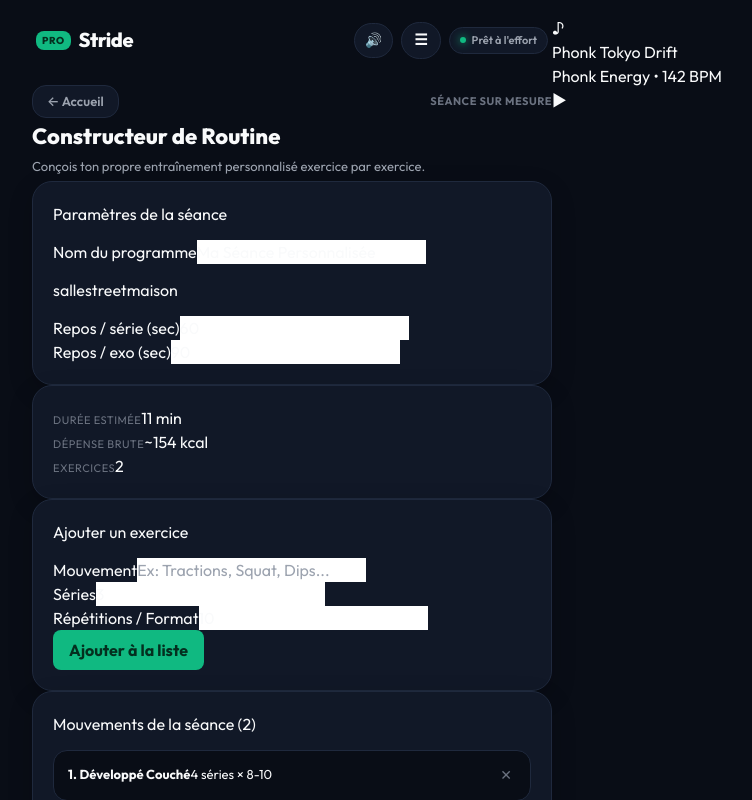
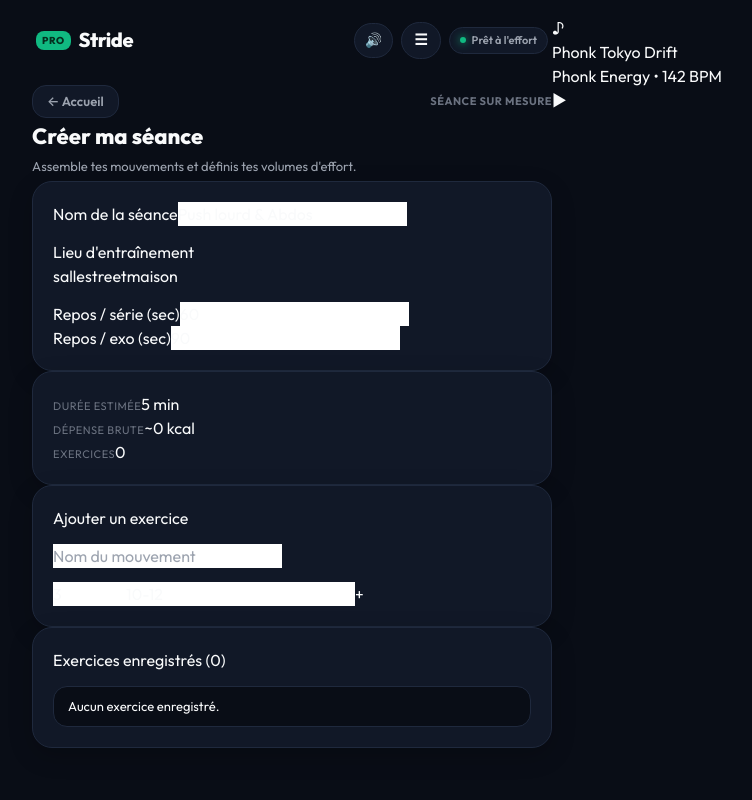
Before and after one commit to louismarembaud035-source/Stride.com, a Next.js app: page /builder in a window 1280 px wide. Shown: the top 800 px of the page, without its empty margins (263-1015 px from the left). Built offline with nearby package versions, Linux system fonts and the light colour scheme.

Commit message:
Update page.tsx

```diff
--- a/app/builder/page.tsx
+++ b/app/builder/page.tsx
@@ -11,19 +11,16 @@ interface CustomExercise {
 }
 
 export default function CustomWorkoutBuilder() {
-  const [workoutTitle, setWorkoutTitle] = useState('Ma Séance Personnalisée');
+  const [workoutTitle, setWorkoutTitle] = useState('Push lourd & Abdos');
   const [workoutLieu, setWorkoutLieu] = useState<'salle' | 'street' | 'maison'>('salle');
   const [reposSerie, setReposSerie] = useState<number>(60);
   const [reposExo, setReposExo] = useState<number>(90);
 
-  const [exercises, setExercises] = useState<CustomExercise[]>([
-    { id: '1', nom: 'Développé Couché', series: 4, reps: '8-10' },
-    { id: '2', nom: 'Écartés Poulie Vis-à-Vis', series: 3, reps: '12-15' },
-  ]);
+  const [exercises, setExercises] = useState<CustomExercise[]>([]);
 
   const [exoName, setExoName] = useState('');
   const [exoSeries, setExoSeries] = useState<number>(3);
-  const [exoReps, setExoReps] = useState<string>('10');
+  const [exoReps, setExoReps] = useState<string>('10-12');
 
   const handleAddExercise = (e: React.FormEvent) => {
     e.preventDefault();
@@ -39,14 +36,13 @@ export default function CustomWorkoutBuilder() {
     setExercises([...exercises, newExo]);
     setExoName('');
     setExoSeries(3);
-    setExoReps('10');
+    setExoReps('10-12');
   };
 
   const handleRemoveExo = (id: string) => {
     setExercises(exercises.filter(e => e.id !== id));
   };
 
-  // Calcul dynamique des métriques
   let totalSeconds = 0;
   let totalSets = 0;
   exercises.forEach((exo, idx) => {
@@ -76,57 +72,60 @@ export default function CustomWorkoutBuilder() {
       </div>
 
       <div className="screen-heading">
-        <h2>Constructeur de Routine</h2>
-        <p>Conçois ton propre entraînement personnalisé exercice par exercice.</p>
+        <h2>Créer ma séance</h2>
+        <p>Assemble tes mouvements et définis tes volumes d'effort.</p>
       </div>
 
-      {/* Paramètres généraux de la séance */}
-      <div className="modern-card flex flex-col gap-3">
-        <h3 className="text-sm font-bold">Paramètres de la séance</h3>
-
-        <div className="flex flex-col gap-1">
-          <label className="text-xs font-semibold text-[var(--text-secondary)]">Nom du programme</label>
+      {/* Paramètres de la séance */}
+      <div className="modern-card flex flex-col gap-4">
+        <div className="flex flex-col gap-1.5">
+          <label className="text-xs font-bold text-slate-300">Nom de la séance</label>
           <input
             type="text"
             value={workoutTitle}
             onChange={(e) => setWorkoutTitle(e.target.value)}
-            className="bg-[var(--bg-core)] border border-[var(--border-subtle)] text-[var(--text-primary)] p-2.5 rounded-[var(--radius-sm)] text-xs outline-none focus:border-[var(--brand-cyan)]"
+            placeholder="Ex. : Push lourd & Abdos"
+            className="w-full bg-slate-950 border border-slate-800 rounded-2xl p-3.5 text-xs text-white outline-none focus:border-cyan-400 transition-all placeholder:text-slate-600"
           />
         </div>
 
+        <div className="flex flex-col gap-1.5">
+          <label className="text-xs font-bold text-slate-300">Lieu d'entraînement</label>
           <div className="grid grid-cols-3 gap-2">
             {(['salle', 'street', 'maison'] as const).map(l => (
               <button
                 key={l}
+                type="button"
                 onClick={() => setWorkoutLieu(l)}
-              className={`py-2 text-xs font-bold uppercase rounded-[var(--radius-sm)] border transition-all ${
+                className={`py-2.5 text-xs font-bold uppercase rounded-xl border transition-all ${
                   workoutLieu === l
-                  ? 'bg-[var(--brand-cyan)] text-[#04202c] border-[var(--brand-cyan)]'
-                  : 'bg-[var(--bg-core)] text-[var(--text-secondary)] border-[var(--border-subtle)]'
+                    ? 'bg-emerald-400 text-slate-950 border-emerald-400 shadow-md shadow-emerald-400/20'
+                    : 'bg-slate-950 text-slate-400 border-slate-800 hover:border-slate-700'
                 }`}
               >
                 {l}
               </button>
             ))}
           </div>
+        </div>
 
-        <div className="grid grid-cols-2 gap-3 mt-1">
-          <div className="flex flex-col gap-1">
-            <label className="text-xs font-semibold text-[var(--text-secondary)]">Repos / série (sec)</label>
+        <div className="grid grid-cols-2 gap-3">
+          <div className="flex flex-col gap-1.5">
+            <label className="text-xs font-bold text-slate-300">Repos / série (sec)</label>
             <input
               type="number"
               value={reposSerie}
               onChange={(e) => setReposSerie(parseInt(e.target.value) || 30)}
-              className="bg-[var(--bg-core)] border border-[var(--border-subtle)] text-[var(--text-primary)] p-2 rounded-[var(--radius-sm)] text-xs outline-none"
+              className="w-full bg-slate-950 border border-slate-800 rounded-2xl p-3 text-xs text-white outline-none focus:border-cyan-400"
             />
           </div>
-          <div className="flex flex-col gap-1">
-            <label className="text-xs font-semibold text-[var(--text-secondary)]">Repos / exo (sec)</label>
+          <div className="flex flex-col gap-1.5">
+            <label className="text-xs font-bold text-slate-300">Repos / exo (sec)</label>
             <input
               type="number"
               value={reposExo}
               onChange={(e) => setReposExo(parseInt(e.target.value) || 60)}
-              className="bg-[var(--bg-core)] border border-[var(--border-subtle)] text-[var(--text-primary)] p-2 rounded-[var(--radius-sm)] text-xs outline-none"
+              className="w-full bg-slate-950 border border-slate-800 rounded-2xl p-3 text-xs text-white outline-none focus:border-cyan-400"
             />
           </div>
         </div>
@@ -136,85 +135,87 @@ export default function CustomWorkoutBuilder() {
       <div className="modern-card tracker-summary-card">
         <div className="flex justify-around items-center text-center">
           <div>
-            <span className="stat-label">Durée Estimée</span>
-            <span className="text-lg font-bold text-[var(--brand-cyan)]">{estimatedMinutes} min</span>
+            <span className="stat-label">Durée estimée</span>
+            <span className="text-base font-bold text-cyan-400">{estimatedMinutes} min</span>
           </div>
-          <div className="w-[1px] h-8 bg-[var(--border-subtle)]" />
+          <div className="w-[1px] h-8 bg-slate-800" />
           <div>
-            <span className="stat-label">Dépense Brute</span>
-            <span className="text-lg font-bold text-[var(--brand-primary)]">~{estimatedCalories} kcal</span>
+            <span className="stat-label">Dépense brute</span>
+            <span className="text-base font-bold text-emerald-400">~{estimatedCalories} kcal</span>
           </div>
-          <div className="w-[1px] h-8 bg-[var(--border-subtle)]" />
+          <div className="w-[1px] h-8 bg-slate-800" />
           <div>
             <span className="stat-label">Exercices</span>
-            <span className="text-lg font-bold text-[var(--text-primary)]">{exercises.length}</span>
+            <span className="text-base font-bold text-white">{exercises.length}</span>
           </div>
         </div>
       </div>
 
-      {/* Formulaire d'ajout d'exercice */}
-      <div className="modern-card">
-        <h3 className="text-sm font-bold mb-3">Ajouter un exercice</h3>
-        <form onSubmit={handleAddExercise} className="flex flex-col gap-3">
-          <div className="flex flex-col gap-1">
-            <label className="text-xs font-semibold text-[var(--text-secondary)]">Mouvement</label>
+      {/* Ajouter un exercice */}
+      <div className="modern-card flex flex-col gap-4">
+        <h3 className="text-sm font-bold text-white">Ajouter un exercice</h3>
+
+        <div className="flex flex-col gap-1.5">
           <input
             type="text"
-              placeholder="Ex: Tractions, Squat, Dips..."
+            placeholder="Nom du mouvement"
             value={exoName}
             onChange={(e) => setExoName(e.target.value)}
-              className="bg-[var(--bg-core)] border border-[var(--border-subtle)] text-[var(--text-primary)] p-2.5 rounded-[var(--radius-sm)] text-xs outline-none focus:border-[var(--brand-cyan)]"
-              required
+            className="w-full bg-slate-950 border border-slate-800 rounded-2xl p-3.5 text-xs text-white outline-none focus:border-cyan-400 transition-all placeholder:text-slate-600"
           />
         </div>
 
-          <div className="grid grid-cols-2 gap-3">
-            <div className="flex flex-col gap-1">
-              <label className="text-xs font-semibold text-[var(--text-secondary)]">Séries</label>
+        <div className="grid grid-cols-[1fr_1fr_auto] gap-2 items-center">
           <input
             type="number"
-                value={exoSeries}
-                onChange={(e) => setExoSeries(parseInt(e.target.value) || 1)}
+            placeholder="Séries (1-8)"
+            value={exoSeries === 0 ? '' : exoSeries}
+            onChange={(e) => setExoSeries(parseInt(e.target.value) || 0)}
             min={1}
-                className="bg-[var(--bg-core)] border border-[var(--border-subtle)] text-[var(--text-primary)] p-2.5 rounded-[var(--radius-sm)] text-xs outline-none"
-                required
+            max={8}
+            className="w-full bg-slate-950 border border-slate-800 rounded-2xl p-3.5 text-xs text-white outline-none focus:border-cyan-400 placeholder:text-slate-600"
           />
-            </div>
-            <div className="flex flex-col gap-1">
-              <label className="text-xs font-semibold text-[var(--text-secondary)]">Répétitions / Format</label>
           <input
             type="text"
+            placeholder="Reps (ex. : 10-12)"
             value={exoReps}
             onChange={(e) => setExoReps(e.target.value)}
-                placeholder="Ex: 10 ou 45 sec"
-                className="bg-[var(--bg-core)] border border-[var(--border-subtle)] text-[var(--text-primary)] p-2.5 rounded-[var(--radius-sm)] text-xs outline-none"
-                required
+            className="w-full bg-slate-950 border border-slate-800 rounded-2xl p-3.5 text-xs text-white outline-none focus:border-cyan-400 placeholder:text-slate-600"
           />
+          <button
+            type="button"
+            onClick={handleAddExercise}
+            className="h-[46px] w-[46px] rounded-2xl bg-emerald-400 text-slate-950 font-black text-lg flex items-center justify-center hover:bg-emerald-300 transition-all shadow-lg shadow-emerald-400/20 flex-shrink-0"
+            title="Ajouter l'exercice"
+          >
+            +
+          </button>
         </div>
       </div>
 
-          <button type="submit" className="btn-primary py-2.5 text-xs font-bold mt-1">
-            Ajouter à la liste
-          </button>
-        </form>
-      </div>
+      {/* Mouvements enregistrés */}
+      <div className="modern-card flex flex-col gap-3">
+        <h4 className="text-xs font-bold uppercase tracking-wider text-slate-400">
+          Exercices enregistrés ({exercises.length})
+        </h4>
 
-      {/* Liste des exercices de la séance */}
-      <div className="modern-card">
-        <h4 className="text-sm font-bold mb-3">Mouvements de la séance ({exercises.length})</h4>
         <ul className="styled-item-list">
           {exercises.length === 0 ? (
-            <li className="text-[var(--text-tertiary)] justify-center py-4">Aucun exercice ajouté pour l'instant.</li>
+            <li className="text-slate-500 justify-center py-4 text-xs">Aucun exercice enregistré.</li>
           ) : (
             exercises.map((item, idx) => (
-              <li key={item.id} className="flex justify-between items-center">
+              <li key={item.id} className="flex justify-between items-center bg-slate-950 border border-slate-800 p-3.5 rounded-2xl">
                 <div>
-                  <b>{idx + 1}. {item.nom}</b>
-                  <span className="text-[11px] text-[var(--text-secondary)] block">
-                    {item.series} séries × {item.reps}
+                  <span className="font-bold text-white text-xs">{idx + 1}. {item.nom}</span>
+                  <span className="text-[11px] text-slate-400 block mt-0.5">
+                    {item.series} séries × {item.reps} reps
                   </span>
                 </div>
-                <button onClick={() => handleRemoveExo(item.id)} className="delete-food-btn" title="Supprimer">
+                <button
+                  onClick={() => handleRemoveExo(item.id)}
+                  className="w-7 h-7 rounded-xl bg-slate-900 border border-slate-800 text-slate-400 hover:text-rose-400 flex items-center justify-center text-xs transition-colors"
+                  title="Supprimer"
+                >
                   ✕
                 </button>
               </li>
@@ -223,8 +224,11 @@ export default function CustomWorkoutBuilder() {
         </ul>
 
         {exercises.length > 0 && (
-          <button onClick={handleSaveWorkout} className="hero-cta text-center justify-center mt-4">
-            Sauvegarder cette séance sur mesure
+          <button
+            onClick={handleSaveWorkout}
+            className="w-full py-4 rounded-2xl bg-emerald-400 text-slate-950 font-extrabold text-sm tracking-wide hover:bg-emerald-300 transition-all shadow-lg shadow-emerald-400/20 text-center mt-2"
+          >
+            Valider la séance
           </button>
         )}
       </div>
```
Lines whose indentation alone changed are shown as unchanged.
